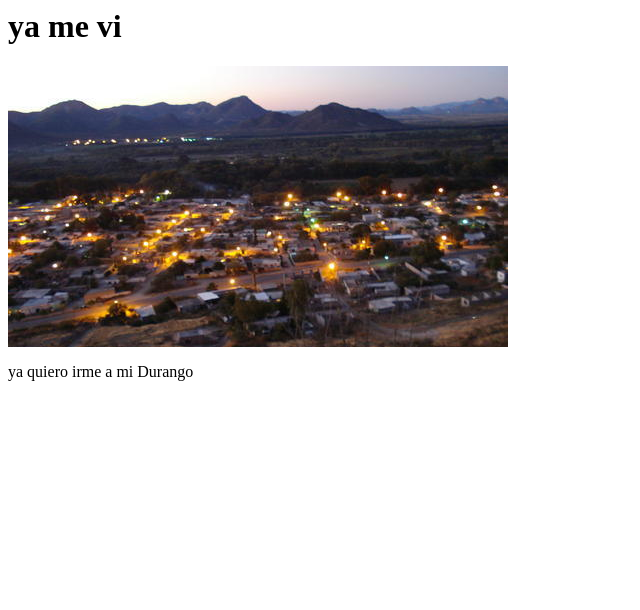
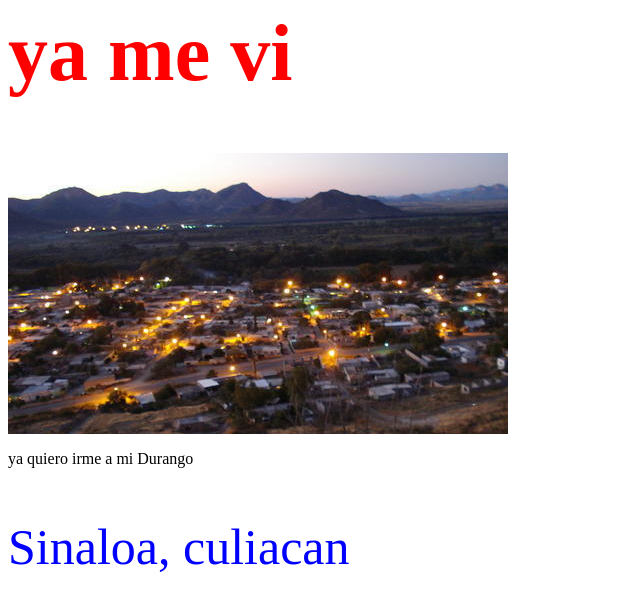
Before and after one commit to Jssoto/Nazas-Durango, a plain HTML site: page index.html in a window 1280 px wide. Shown: the whole page, without its empty margins (0-640 px from the left). Drawn offline with Linux system fonts and the light colour scheme.

Commit message:
con stilo

```diff
--- a/index.html
+++ b/index.html
@@ -1,10 +1,12 @@
 <html>
 <head>
 <title>durango</title>
+<link rel="stylesheet" href="style.css">
 </head>
 </body>
 <h1>ya me vi</h1>
 <img src="durango.jpg">
 <p>ya quiero irme a mi Durango</p>
+<p id="special">Sinaloa, culiacan</p>
 </body>
 </html>
--- /dev/null
+++ b/style.css
@@ -0,0 +1,8 @@
+h1{
+	font-size: 80px;
+	color: red;
+}
+#special{
+	font-size: 50px;
+	color:blue;
+}
```
